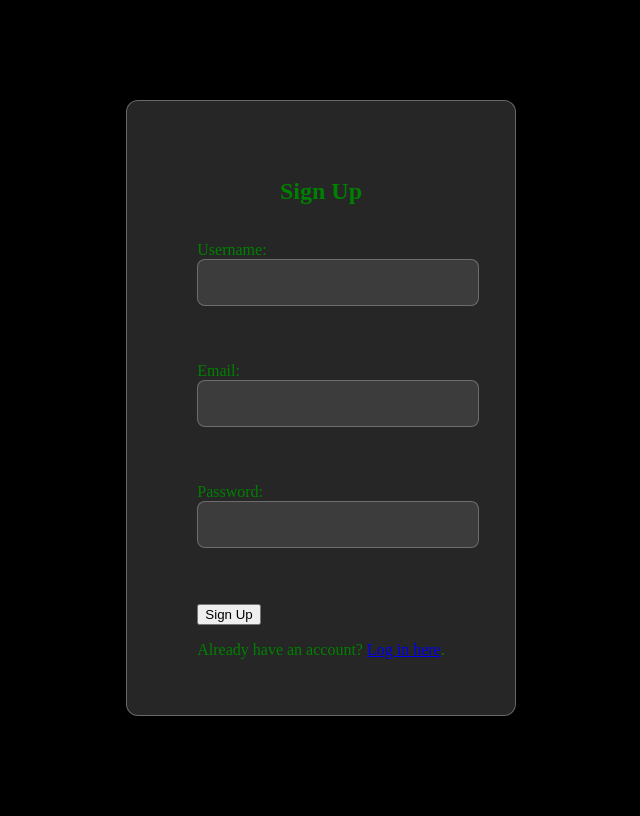
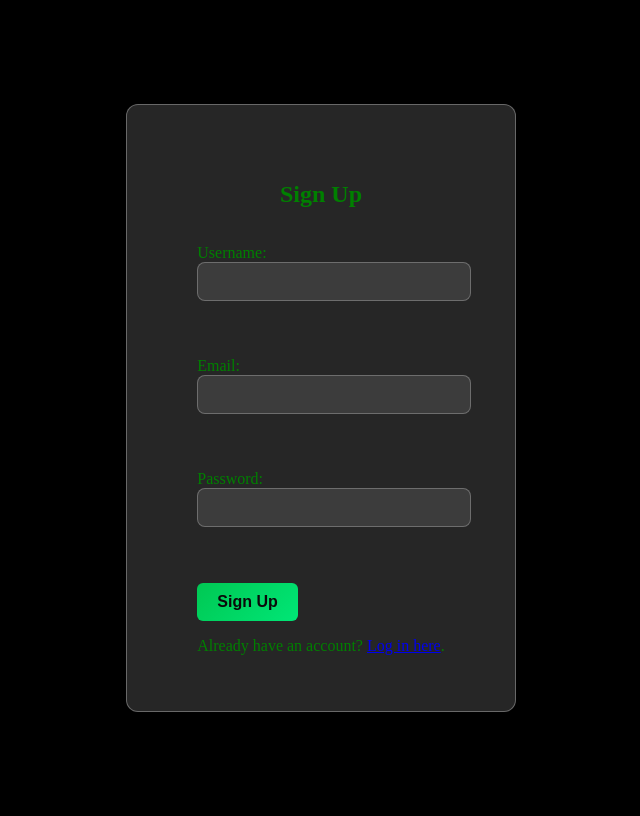
Before and after one commit to happygotpython/Uniuyo-market, a Flask app: page /signup in a window 1280 px wide. Shown: the whole page, without its empty margins (319-959 px from the left). Run offline with Flask 3, Linux system fonts and the light colour scheme.

Commit message:
Update the CSS styling for the homepage, login, and signup

```diff
--- a/static/style.css
+++ b/static/style.css
@@ -33,7 +33,7 @@
 
 .input-group input {
   width: 100%;
-  padding: 14px 16px;
+  padding: 10px 12px;
   background: rgba(255, 255, 255, 0.1);
   border: 1px solid rgba(255, 255, 255, 0.25);
   border-radius: 8px;
@@ -48,3 +48,25 @@
   background: rgba(255, 255, 255, 0.15);
   box-shadow: 0 0 12px rgba(120, 255, 150, 0.3);
 }
+.login-btn{
+  background: linear-gradient(135deg, #00c853, #00e676);
+  color: #0a0a0a;
+  font-weight: 700;
+  font-size: 16px;
+  padding: 10px 20px;
+  border: none;
+  border-radius: 6px;
+  cursor: pointer;
+  letter-spacing: 0.5;
+  box-shadow: o 4px 15px rgba(0, 230, 118, 0.4);
+  transition: all 0.3s ease;
+
+}
+.login-btn:hover{
+  transform: translateY(-2px);
+  box-shadow: 0 2px 10px rgba(0, 230, 118, 0.6);
+}
+.login-btn:active{
+  transform:translateY(0);
+  box-shadow: 0 2px 10px rgba(0, 230, 118, 0.3);
+}
--- a/templates/login.html
+++ b/templates/login.html
@@ -23,7 +23,7 @@
             <br><br>
 
 
-            <button type="submit">Login</button>
+            <button class="login-btn" type="submit">Login</button>
         </form>
     </div>
 </body>
--- a/templates/signup.html
+++ b/templates/signup.html
@@ -29,7 +29,7 @@
             <br><br>
 
 
-            <button type="submit">Sign Up</button>
+            <button class="login-btn" type="submit">Sign Up</button>
         </form>
         <p>Already have an account? <a href="{{ url_for('login') }}">Log in here</a>.</p>
 
```
Also changed, not shown: templates/homepage.html (+4 -4 lines).
